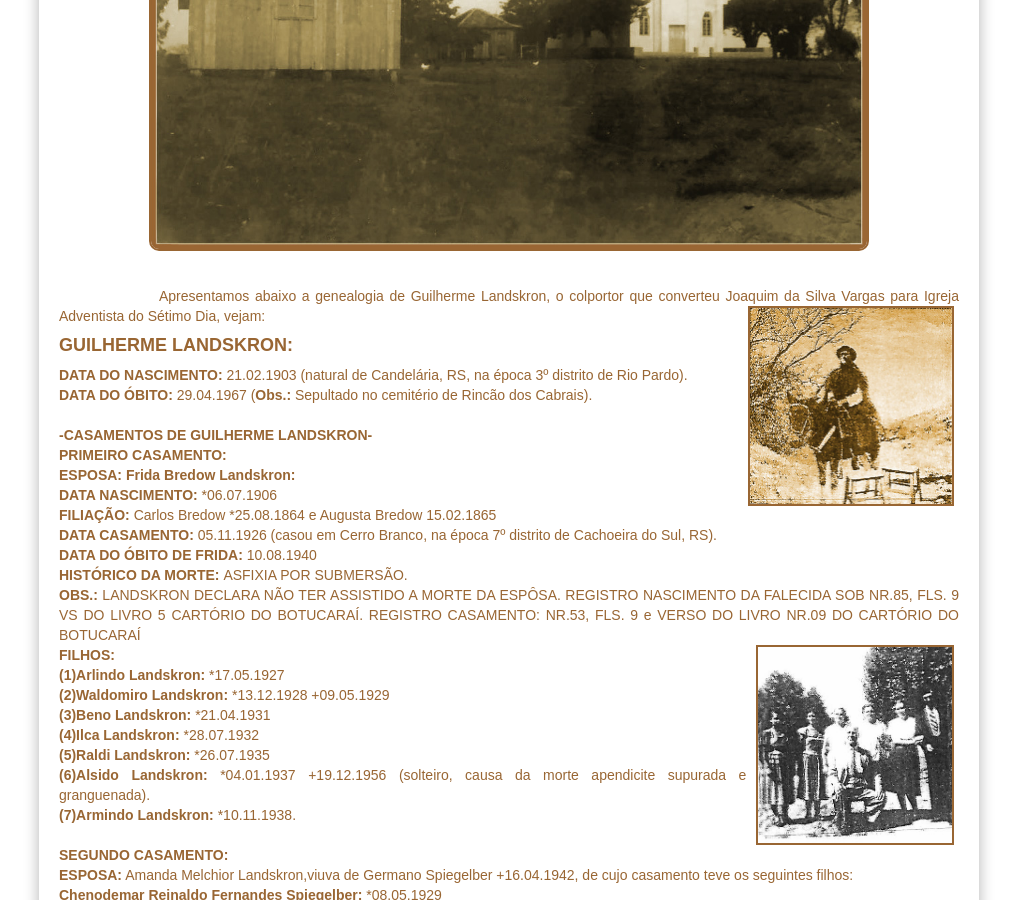
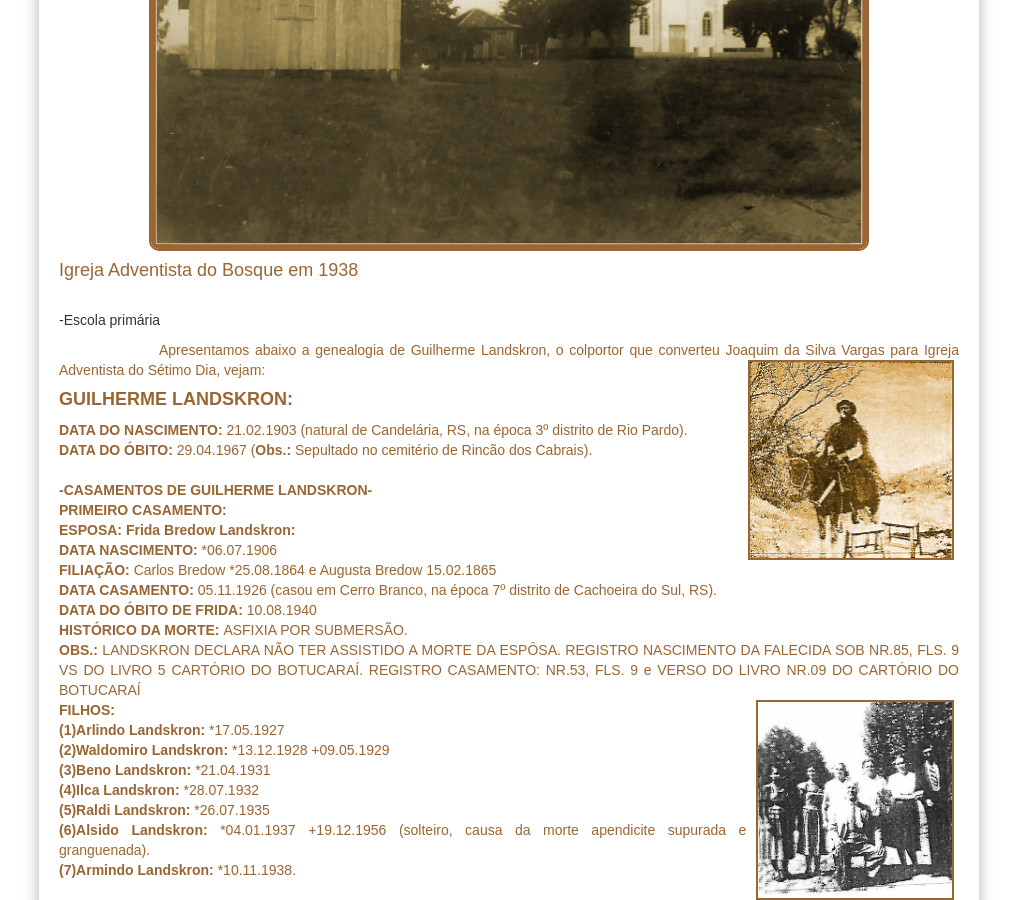
Before and after one commit to claudiovargas1955/claudiovargas1955.github.io, a Jekyll site: the page built from _pages/arvore-genealogica-de-guilherme landskron.html, in a window 1280 px wide and 900 px high, scrolled down 687 px. Shown: the whole window, without its empty margins (131-1148 px from the left). Built offline with Jekyll 4.4.1, drawn with Linux system fonts in a browser that asks for light colours; some web fonts are replaced; some of the changed lines change nothing that is shown.

Commit message:
Update arvore-genealogica-de-guilherme landskron.html

```diff
--- a/_pages/arvore-genealogica-de-guilherme landskron.html
+++ b/_pages/arvore-genealogica-de-guilherme landskron.html
@@ -87,16 +87,17 @@ figure.foto-legenda img { width: 80%;
 figure.foto-legenda:hover figcaption {opacity: 5;
                                      }
 
-</style>
+
+ </style>
 
 <h2>GENEALOGIA DE GUILHERME LANDSKRON</h2>
 <img class="esq1" style="float:left"; src="/images/assinatura landskron.png" width="600px"  height="40px" align="center"
 title="Assinatura de guilherme landskron-ano de 1926";/><br>
 
 <figure class="foto-legenda">
-<img class="esq2" style="float:center"; src="/images/IASD-Bosque.jpg" class="img-responsive" width="770px"  height="360px" align="center" title="";/><figcaption>
-<h4>Igreja Adventista do Bosque em 1938<br></h4>
--Escola primária </figure><br>
+<p><img class="esq2" style="float:center"; src="/images/IASD-Bosque.jpg" class="img-responsive" width="770px"  height="360px" align="center" title="";/>
+<h4>Igreja Adventista do Bosque em 1938<br></h4><figcaption></figure><br>
+-Escola primária
 
 <p><p style="text-indent:100px";/>Apresentamos abaixo a genealogia de Guilherme Landskron, o colportor que converteu Joaquim da Silva
 Vargas para Igreja Adventista do Sétimo Dia, vejam:<img class="dir" style="float:right"; src="/images/landskron.jpg" height="200px";
```
